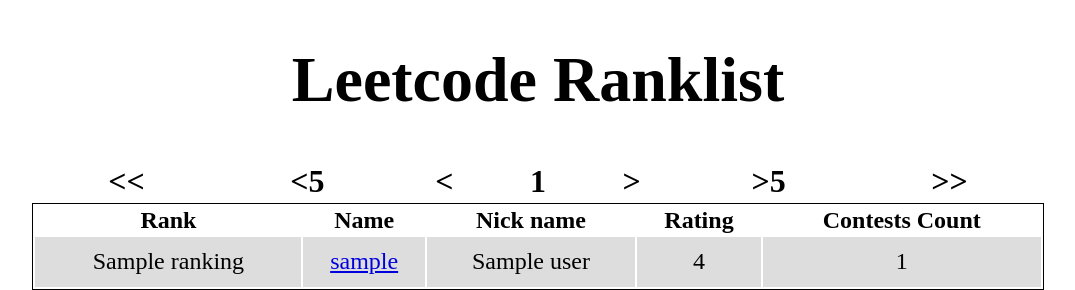
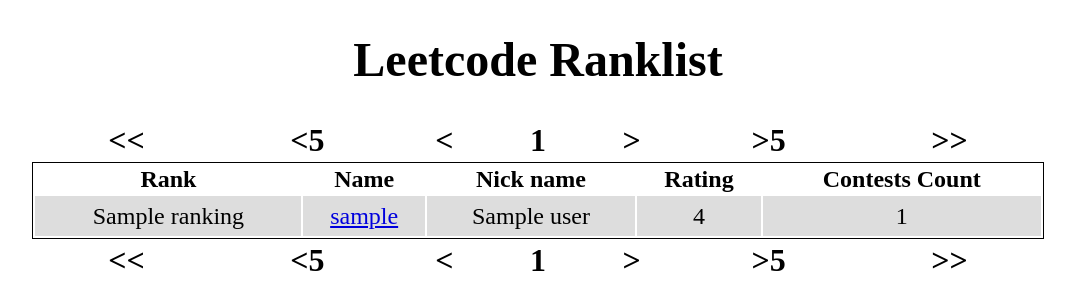
Before and after one commit to WangShengyu/LeetcodeRanklist, a Flask app: template leetcode/templates/rank_list.html in a window 1280 px wide. Shown: the top 290 px of the page, without its empty margins (102-1177 px from the left). Run offline with Flask 2, Linux system fonts and the light colour scheme; the template is opened without the code that fills it: most values are stand-ins (such as "Sample title", 1, 10 or a date in 2020); lists and menus that the app fills with data are empty; parts of the project's set-up code (start-up, migrations or seed data) failed here and were passed over.

Commit message:
Make h1 font smaller. Make table height smaller.

```diff
--- a/leetcode/static/css/rank_list.css
+++ b/leetcode/static/css/rank_list.css
@@ -1,5 +1,5 @@
 h1 {
-    font-size: 64px;
+    font-size: 48px;
     text-align: center;
 }
 a, a:visited, a:link {
@@ -18,7 +18,7 @@
     font-size: 32px;
 }
 #rank_list_table tr:nth-child(n+2){
-    height: 50px;
+    height: 40px;
 }
 #rank_list_table tr:nth-child(2n+3){
     background: #eee;
--- a/leetcode/static/css/user.css
+++ b/leetcode/static/css/user.css
@@ -1,5 +1,5 @@
 h1 {
-    font-size: 64px;
+    font-size: 48px;
     display: inline;
 }
 h2 {
```
